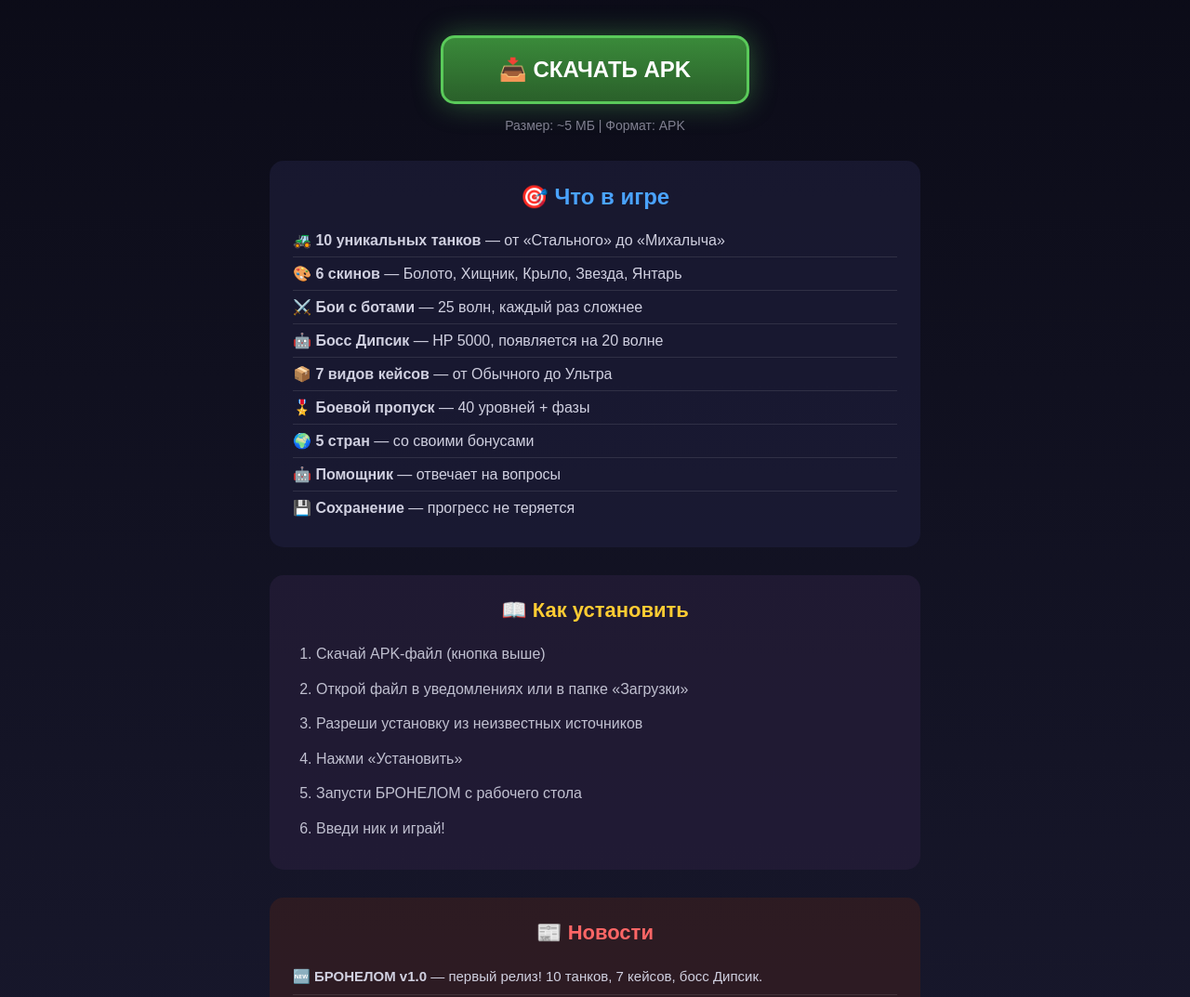
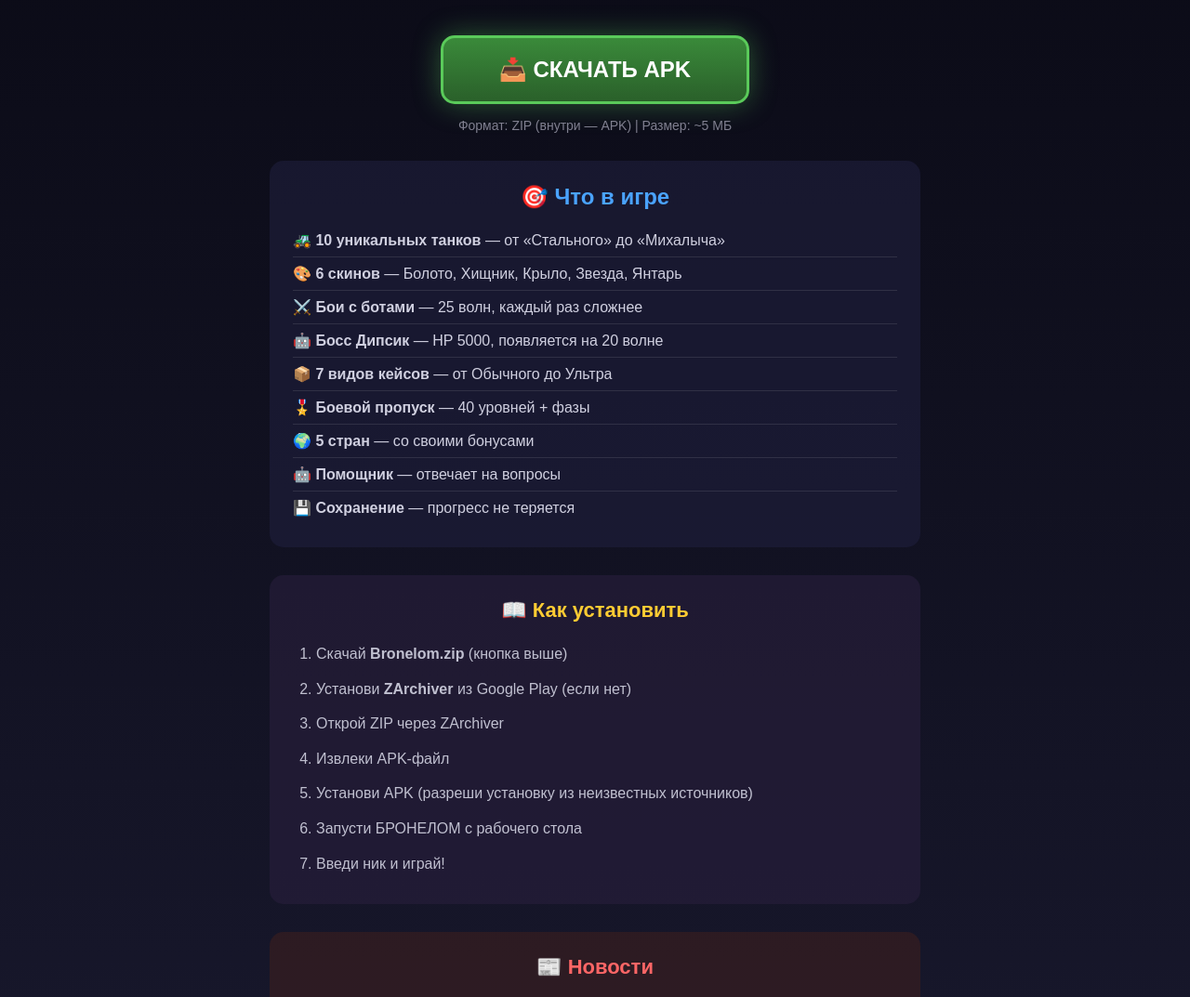
Before and after one commit to majidovmuhammad23774/Frontier-site, a plain HTML site: page index.html in a window 1280 px wide. Shown: the part 180-1253 px from the top of the page at 93% size. Drawn offline with Linux system fonts and the light colour scheme.

Commit message:
Update index.html

```diff
--- a/index.html
+++ b/index.html
@@ -135,8 +135,8 @@
   <p class="subtitle">🎮 Танковая игра с ботами, боссами и боевым пропуском</p>
   <p class="version">Версия 1.0 | Android</p>
 
-  <a href="Bronelom.apk" download class="download-btn">📥 СКАЧАТЬ APK</a>
-  <p class="size">Размер: ~5 МБ | Формат: APK</p>
+  <a href="https://github.com/majidovmuhammad23774/Frontier-site/raw/main/Bronelom.zip" download class="download-btn">📥 СКАЧАТЬ APK</a>
+  <p class="size">Формат: ZIP (внутри — APK) | Размер: ~5 МБ</p>
 
   <div class="features">
     <h2>🎯 Что в игре</h2>
@@ -156,10 +156,11 @@
   <div class="instructions">
     <h2>📖 Как установить</h2>
     <ol>
-      <li>Скачай APK-файл (кнопка выше)</li>
-      <li>Открой файл в уведомлениях или в папке «Загрузки»</li>
-      <li>Разреши установку из неизвестных источников</li>
-      <li>Нажми «Установить»</li>
+      <li>Скачай <b>Bronelom.zip</b> (кнопка выше)</li>
+      <li>Установи <b>ZArchiver</b> из Google Play (если нет)</li>
+      <li>Открой ZIP через ZArchiver</li>
+      <li>Извлеки APK-файл</li>
+      <li>Установи APK (разреши установку из неизвестных источников)</li>
       <li>Запусти БРОНЕЛОМ с рабочего стола</li>
       <li>Введи ник и играй!</li>
     </ol>
```
